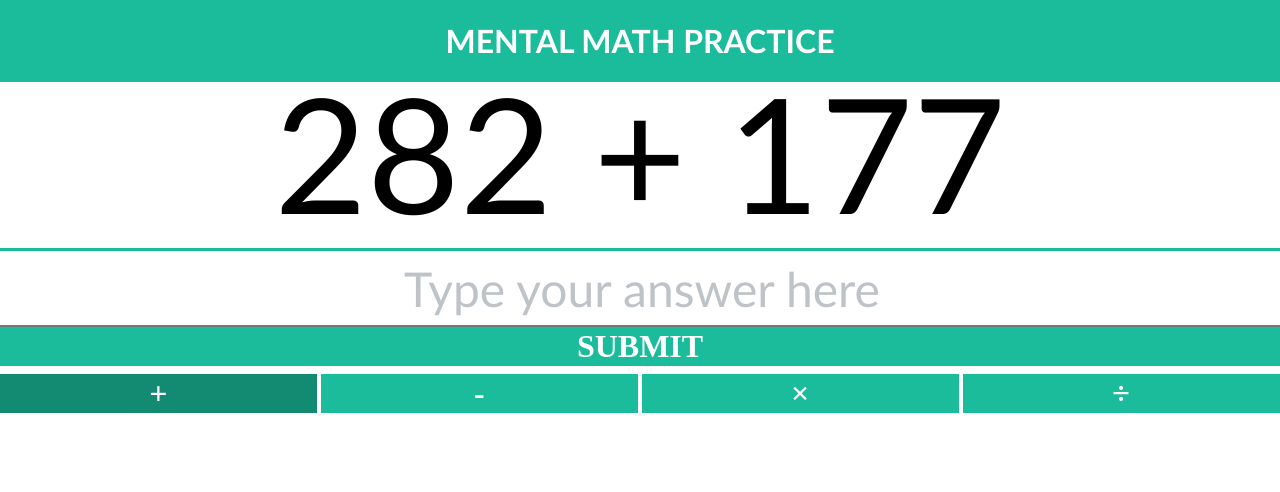
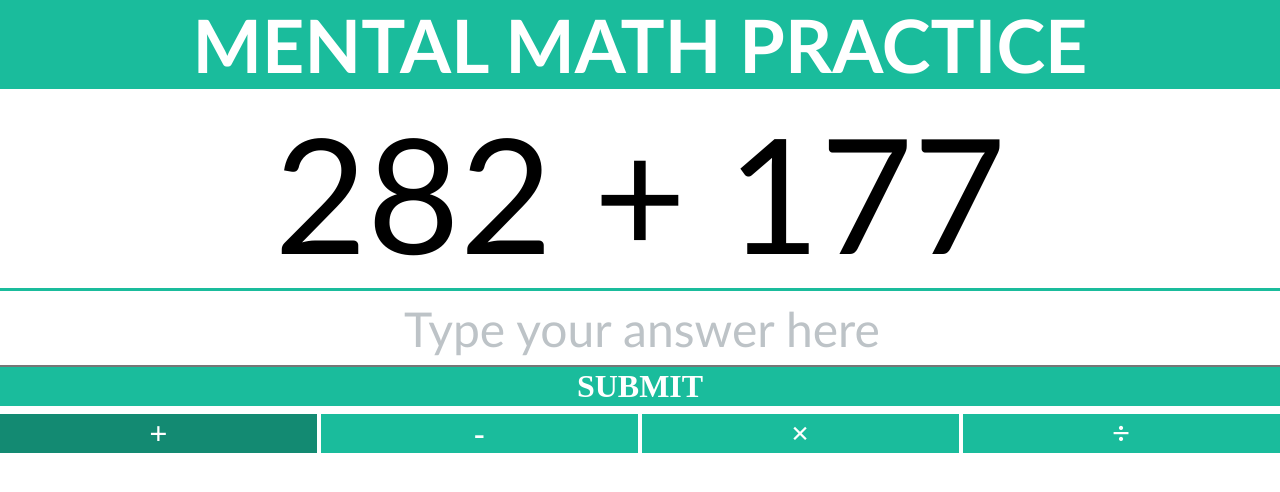
Before and after one commit to emilyxie/mental-math-practice, a plain HTML site: page index.html in a window 1280 px wide. Drawn offline with nearby package versions, Linux system fonts and the light colour scheme.

Commit message:
Shrink header when scrolling

```diff
--- a/css/style.css
+++ b/css/style.css
@@ -5,6 +5,7 @@ html {
 
 h1 {
   text-transform: uppercase;
+  margin: 0;
 }
 
 .main-container {
@@ -19,10 +20,15 @@ h1 {
   color: #FFFFFF;
   position: fixed;
   top: 0;
+  font-size: 2.3em;
+  -webkit-transition: all 0.3s ease;
+  -moz-transition: all 0.3s ease;
+  -o-transition: all 0.3s ease;
+  -ms-transition: all 0.3s ease;
 }
 
 .header-container-padding {
-  height: 3.5em;
+  height: 6em;
 }
 
 .math-question-container {
--- a/js/question-handler.js
+++ b/js/question-handler.js
@@ -3,6 +3,7 @@ var POSSIBLE_TYPES = ['addition', 'subtraction', 'multiplication','division'];
 var submitButton = $('input#submitButton');
 var inputText = $('input[name=answer]');
 var questionText = $('#question-text');
+var headerContainer = $('.header-container');
 var currentQuestion = {text: null, type: null, answer: null};
 var activeTypes = ['addition'];
 
@@ -33,6 +34,10 @@ function initListeners(){
 		}
   });
 
+  submitButton.submit(function(e) {
+    e.preventDefault(); // to stop the form from submitting
+  });
+
   POSSIBLE_TYPES.forEach(function(type){
     $type = $('#'+type);
     $type.click(function(e){
@@ -40,19 +45,26 @@ function initListeners(){
       var targetId = $target.attr('id');
       if($target.hasClass('focus-button')){ //it is currently active
         $target.removeClass('focus-button');
+        $target.addClass('hover');
         activeTypes.splice(activeTypes.indexOf(targetId), 1);
       } else { //it is not currently active
         $target.addClass('focus-button');
+        $target.removeClass('hover');
         activeTypes.push(targetId);
       }
     });
   });
 
-  submitButton.submit(function(e) {
-    e.preventDefault(); // to stop the form from submitting
+  window.addEventListener('scroll', function(e){
+    var distanceY = window.pageYOffset || document.documentElement.scrollTop;
+    var shrinkOn = 50;
+    if (distanceY > shrinkOn) {
+      headerContainer.css('font-size', '1.5em');
+    } else {
+      headerContainer.css('font-size', '');
+    }
   });
 }
-
 
 function generateQuestion(){
   currentQuestion.type = activeTypes[Math.floor((Math.random() * activeTypes.length))];
@@ -84,8 +96,6 @@ function generateQuestion(){
       break;
   }
 
-  console.log(currentQuestion.answer);
-  currentQuestion.answer = 1;
   currentQuestion.text = [num1, sign, num2].join(" ");
   questionText.html(currentQuestion.text);
 }
```
Also changed, not shown: index.html (+2 -1 lines).
